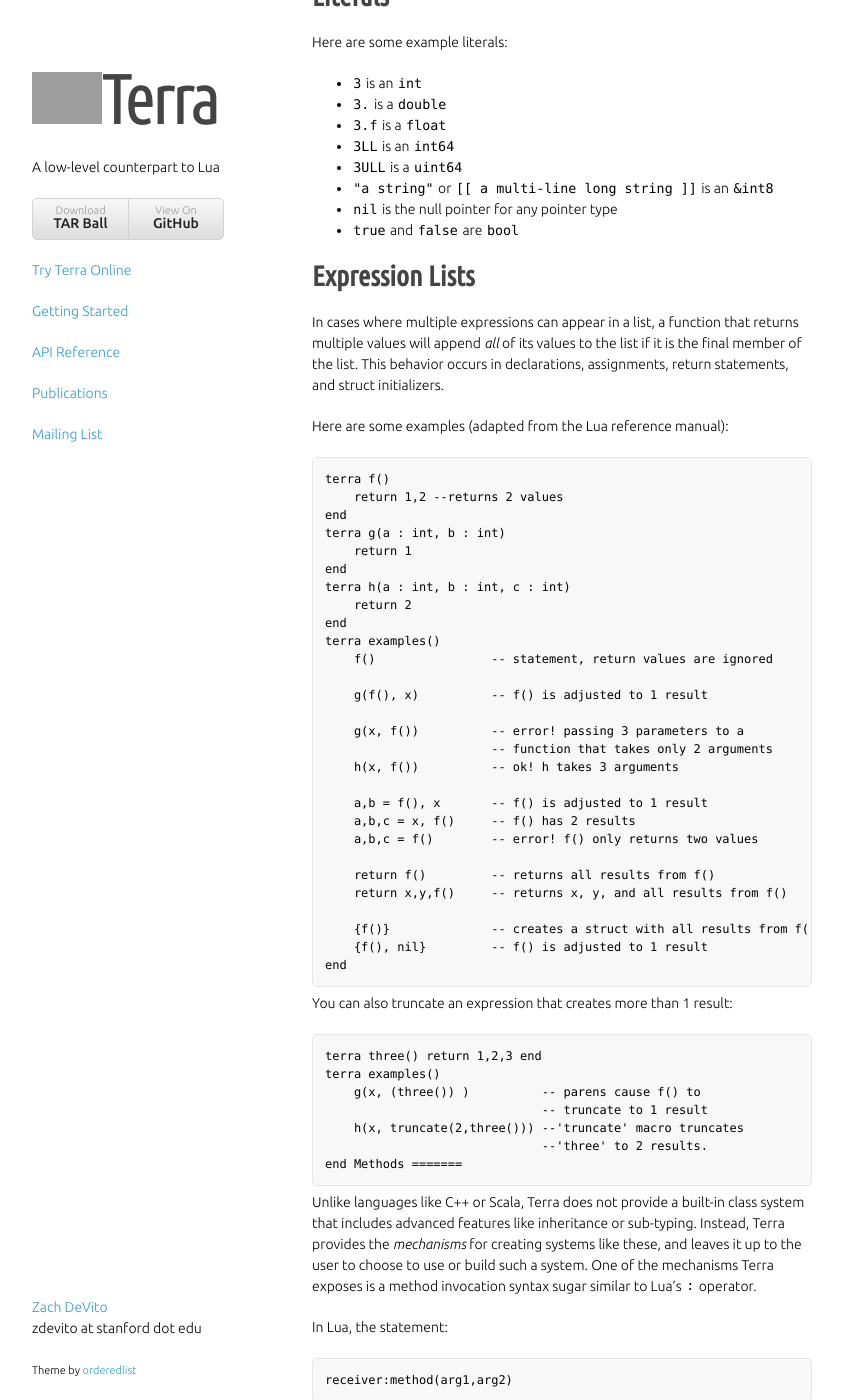
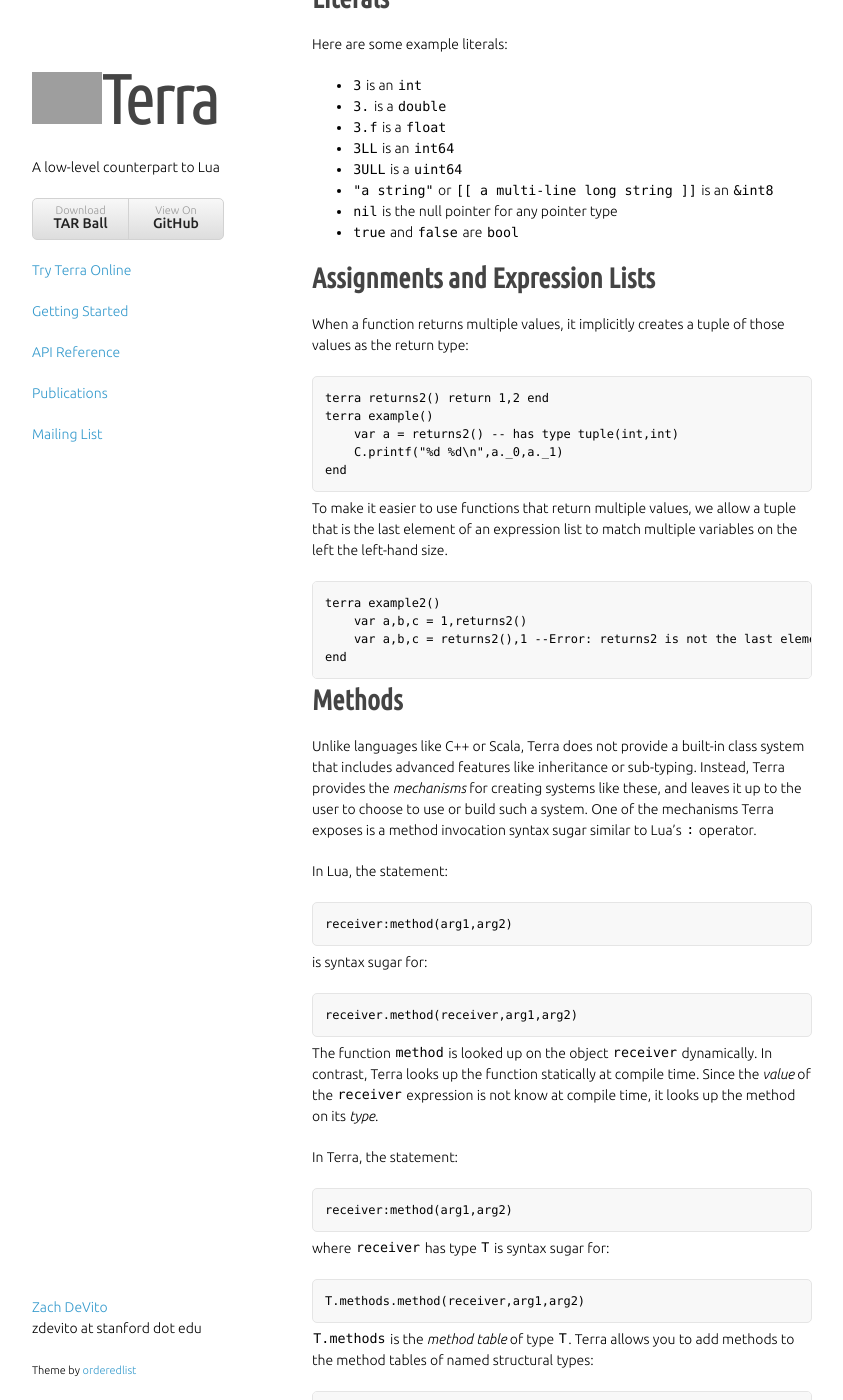
Before and after one commit to terralang/terra, a Jekyll site: the page built from getting-started.md, in a window 1280 px wide and 1400 px high, scrolled down 17645 px. Shown: the whole window, without its empty margins (218-1061 px from the left). Built offline with Jekyll 4.4.1, drawn with Linux system fonts in a browser that asks for light colours; nearby versions of some CDN libraries; some web fonts are replaced; library files that are not in the unit come from our copies; some of the changed text lies outside the part shown; grey boxes are pictures that could not be loaded.

Commit message:
update documentation for change in multiple return values

```diff
--- a/getting-started.md
+++ b/getting-started.md
@@ -279,10 +279,17 @@ We have already seen some simple function definitions. In addition to taking mul
     end
 
     terra doit()
-        var a,b = sort2(4,3)
+        -- the multiple returns are returned
+        -- in a 'tuple' of type {int,int}:
+        var ab : {int,int} = sort2(4,3)
+        -- tuples can be pattern matched,
+        -- splitting them into seperate variables
+        var a : int, b : int = sort2(4,3)
         --now a == 3, b == 4
     end
     doit()
+
+Multiple return values are packed into a [tuples](getting-started.html#tuples_and_anonymous_functions), which can be pattern matched in assignments, splitting them apart into multiple variables.
 
 As mentioned previously, compilation occurs when functions are first _needed_. In this example, when `doit()` is called, both `doit()` and `sort2` are compiled because `doit` refers to `sort2`.
 
@@ -591,14 +598,6 @@ Like functions, symbols in struct definitions are resolved when the struct is de
 
 	struct C { i : int }
 
-They may also contain unnamed members:
-
-    var a : struct { float, float }
-
-Unnamed members will be given the names based on their position in the struct (e.g, `_0` for the first field, `_1` for the second, etc.):
-
-    a._0 + a._1
-
 Terra has no explicit union type. Instead, you can declare that you want two or more elements of the struct to share the same memory:
 
     struct MyStruct {
@@ -609,27 +608,28 @@ Terra has no explicit union type. Instead, you can declare that you want two or
         }
     }
 
-### Anonymous Structs ###
+### Tuples and Anonymous Structs ###
 
-In Terra you can also create struct types that have no name:
+In Terra you can also _tuples_, which are a special kind of struct that contain a list of elements:
 
-    var a : struct { real : float, imag : float }
+    var a : tuple(float,float) -- a pair of floats
 
-These structs are similar to the anonymous structs found in languages like C-sharp.
+You can use a constructor syntax to quickly generate tuple values:
 
-You can use a struct constructor syntax to quickly generate values that have an anonymous struct type:
+    var a = { 1,2,3,4 } --has type tuple(int,int,int,int)
 
-    var a = { 1,2,3,4 } --has type struct {int,int,int,int}
-    var b = { a = 3.0, b = 3 } --has type struct { a : double, b : int }
+Tuples can be cast to other struct types, which will initialize fields of the struct in order:
 
-Terra allows you to implicitly convert any anonymous struct to another struct that has a superset of its fields.
+    var c = Complex { 3,4 }
+
+You can also add names to constructor syntax to create _anonymous structs_, similar to those in languages such as C-sharp:
+
+    var b = { a = 3.0, b = 3 }
+
+Terra allows you to cast any anonymous struct to another struct that has a superset of its fields.
 
     struct Complex { real : float, imag : float}
-    var a : Complex = { real = 3, imag = 1 }
-
-If the anonymous struct has unnamed members, then it they will be used to initialize the fields of the named struct in order:
-
-    var b : Complex = {1, 2}
+    var c = Complex { real = 3, imag = 1 }
 
 Since constructors like `{1,2}` are first-class values, they can appear anywhere a Terra expression can appear. This is in contrast to struct initializers in C, which can only appear in a struct declaration.
 
@@ -653,6 +653,7 @@ Terra does not have a `void` type. Instead, functions may return zero arguments:
 
     terra zerorets() : {}
     end
+
 
 Terra Types as Lua Values
 =========================
@@ -715,52 +716,24 @@ Here are some example literals:
 * `true` and `false` are `bool`
 
 
-Expression Lists
-================
+Assignments and Expression Lists
+================================
 
-In cases where multiple expressions can appear in a list, a function that returns multiple values will append _all_ of its values to the list if it is the final member of the list.
-This behavior occurs in declarations, assignments, return statements, and struct initializers.
+When a function returns multiple values, it implicitly creates a tuple of those values as the return type:
 
-Here are some examples (adapted from the Lua reference manual):
-
-    terra f()
-        return 1,2 --returns 2 values
-    end
-    terra g(a : int, b : int)
-        return 1
-    end
-    terra h(a : int, b : int, c : int)
-        return 2
-    end
-    terra examples()
-        f()                -- statement, return values are ignored
-
-        g(f(), x)          -- f() is adjusted to 1 result
-
-        g(x, f())          -- error! passing 3 parameters to a
-                           -- function that takes only 2 arguments
-        h(x, f())          -- ok! h takes 3 arguments
-
-        a,b = f(), x       -- f() is adjusted to 1 result
-        a,b,c = x, f()     -- f() has 2 results
-        a,b,c = f()        -- error! f() only returns two values
-
-        return f()         -- returns all results from f()
-        return x,y,f()     -- returns x, y, and all results from f()
-
-        {f()}              -- creates a struct with all results from f()
-        {f(), nil}         -- f() is adjusted to 1 result
+    terra returns2() return 1,2 end
+    terra example()
+        var a = returns2() -- has type tuple(int,int)
+        C.printf("%d %d\n",a._0,a._1)
     end
 
-You can also truncate an expression that creates more than 1 result:
+To make it easier to use functions that return multiple values, we allow a tuple that is the last element of an expression list to match multiple variables on the left the left-hand size.
 
-    terra three() return 1,2,3 end
-    terra examples()
-        g(x, (three()) )          -- parens cause f() to
-                                  -- truncate to 1 result
-        h(x, truncate(2,three())) --'truncate' macro truncates
-                                  --'three' to 2 results.
+    terra example2()
+        var a,b,c = 1,returns2()
+        var a,b,c = returns2(),1 --Error: returns2 is not the last element
     end
+
 Methods
 =======
 
@@ -975,16 +948,16 @@ If you want to create a group of statements rather than expressions, you can usi
 		printit
 	end
 
-The `quote` keyword can also include an optional `in` statement that creates a list of expressions:
+The `quote` keyword can also include an optional `in` statement that creates an expression:
 
     myquote = quote
         var a = foo()
         var b = bar()
     in
-        a + b, a - b
+        a + b
     end
 
-When used as an expression this quote will produce two values:
+When used as an expression this quote will produce that value.
 
     terra doit()
         var one,two = myquote
```
Also changed, not shown: api.md (+11 -11 lines).
